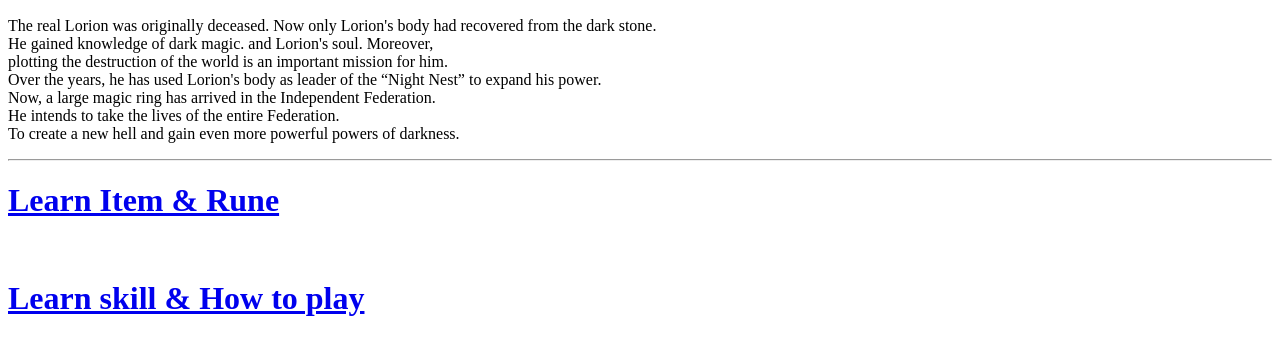
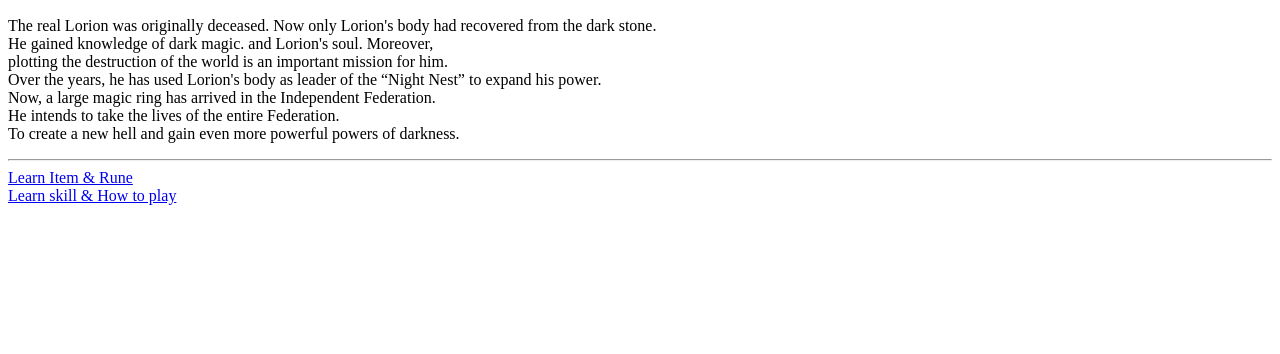
Before and after one commit to deesampan/onlyLorion, a plain HTML site: page index.html in a window 1280 px wide. Shown: the part 434-788 px from the top of the page. Drawn offline with Linux system fonts and the light colour scheme.

Commit message:
Should not put <h1> inside of <a>

```diff
--- a/index.html
+++ b/index.html
@@ -17,7 +17,7 @@
         He intends to take the lives of the entire Federation. <br />
         To create a new hell and gain even more powerful powers of darkness.</p>
     <hr />
-    <a href="./item.html"><h1>Learn Item & Rune</h1></a> <br />
-    <a href="https://www.youtube.com/watch?v=4Ox4HCXCBYU&t=1s&ab_channel=GarenaRoVThailand"><h1>Learn skill & How to play</h1></a>
+    <a href="./item.html"><span>Learn Item & Rune</span></a> <br />
+    <a href="https://www.youtube.com/watch?v=4Ox4HCXCBYU&t=1s&ab_channel=GarenaRoVThailand"><span>Learn skill & How to play</span></a>
 </body>
 </html>
```
